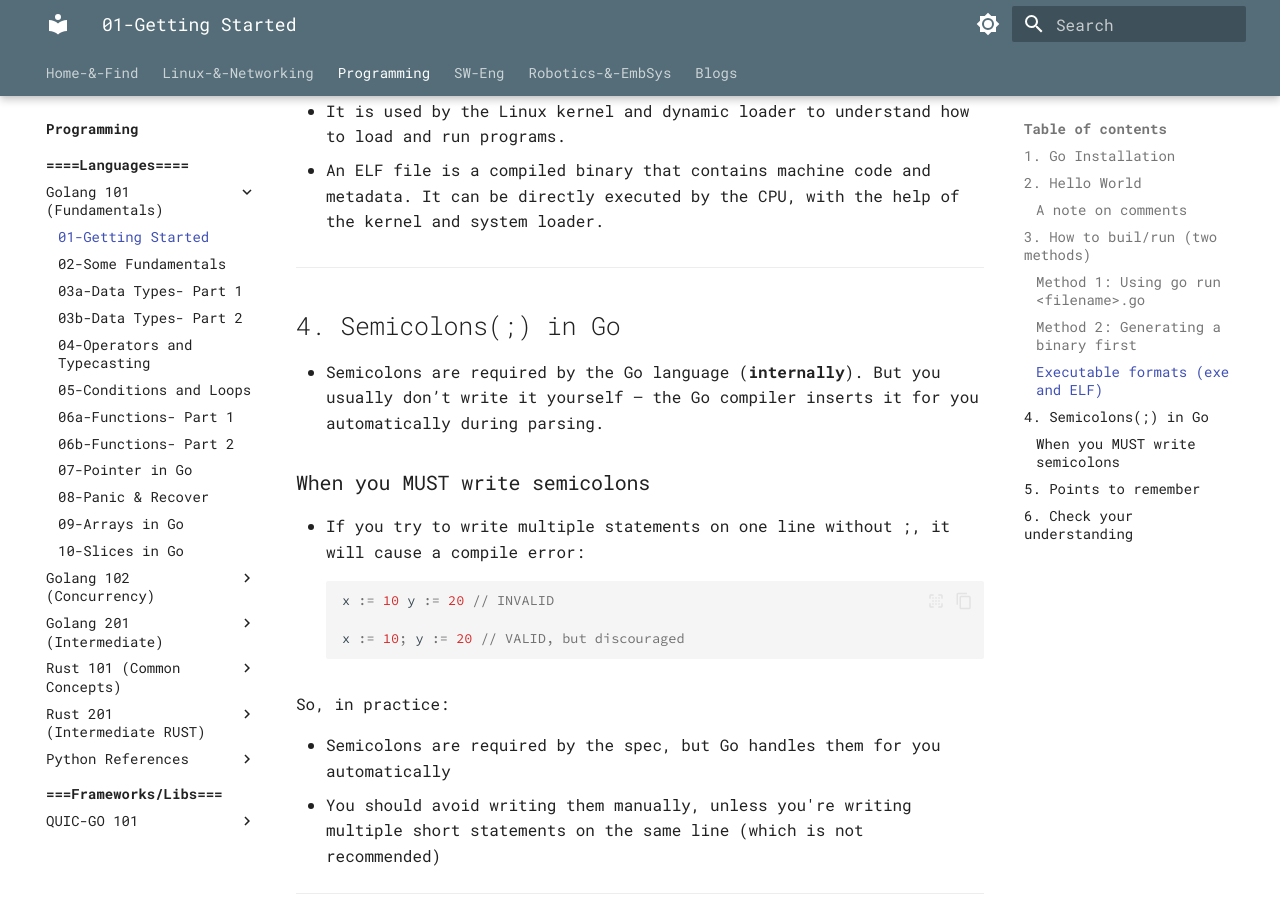
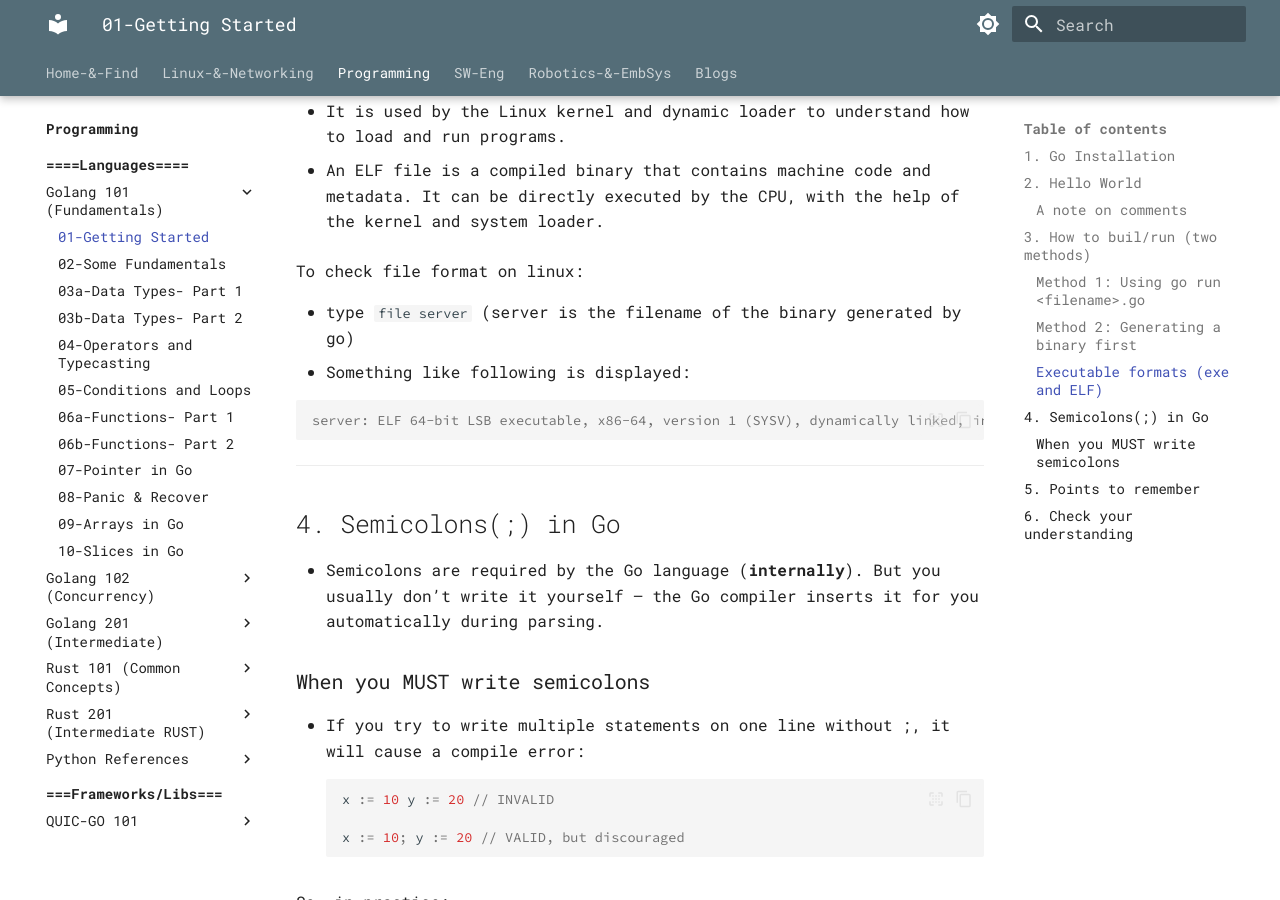
Before and after one commit to alohamujeeb/alohamujeeb.github.io, an MkDocs documentation site: the page built from docs/programming/languages/golang101/01-gettingstarted.md, in a window 1280 px wide and 900 px high, scrolled down 3042 px. Built offline with MkDocs 1.6.1 and Material for MkDocs 9.7.7, drawn with Linux system fonts in a browser that asks for light colours.

Commit message:
minor adjustments

````diff
--- a/docs/programming/languages/golang101/01-gettingstarted.md
+++ b/docs/programming/languages/golang101/01-gettingstarted.md
@@ -183,6 +183,18 @@ This method:
 
 - An ELF file is a compiled binary that contains machine code and metadata. It can be directly executed by the CPU, with the help of the kernel and system loader.
 
+To check file format on linux:
+
+- type ```file server``` (server is the filename of the binary generated by go)
+- Something like following is displayed:
+
+```console
+server: ELF 64-bit LSB executable, x86-64, version 1 (SYSV), dynamically linked, interpreter /lib64/ld-linux-x86-64.so.2, BuildID[sha1]=b6cefb13e943ed5bf39cfb7e48978117d5b04f8c, with debug_info, not stripped
+```
+
+
+
+
 ---
 ## 4. Semicolons(;) in Go
 
````
